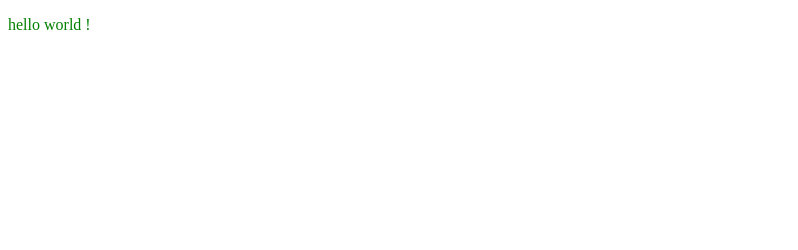
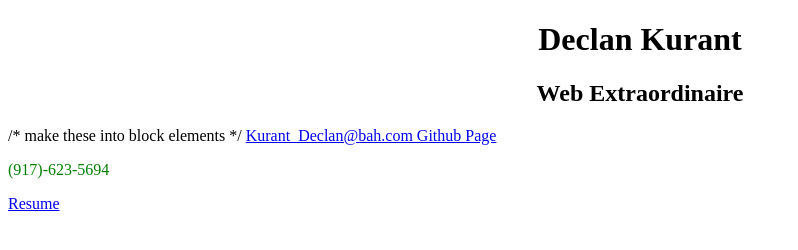
Before and after one commit to Declan-Kurant/Declan-Kurant.github.io, a plain HTML site: page index.html in a window 1280 px wide. Shown: the whole page, without its empty margins (0-798 px from the left). Drawn offline with Linux system fonts and the light colour scheme.

Commit message:
add footer

```diff
--- a/index.html
+++ b/index.html
@@ -6,6 +6,15 @@
     <link rel="stylesheet" href="style.css">
   </head>
   <body>
-    <p> hello world ! </p>
+  <h1> Declan Kurant </h1>
+  <h2> Web Extraordinaire </h2>
+
+  <footer>
+    /* make these into block elements */
+    <a href="Kurant_Declan@bah.com"> Kurant_Declan@bah.com </a>
+    <a href="https://github.com/Declan-Kurant"> Github Page </a>
+    <p> (917)-623-5694 </p>
+    <a href="#"> Resume </a>
+  </footer>
   </body>
 </html>
--- a/style.css
+++ b/style.css
@@ -1,3 +1,7 @@
 p{
   color: green;
 }
+
+h1, h2 {
+  text-align: center;
+}
```
